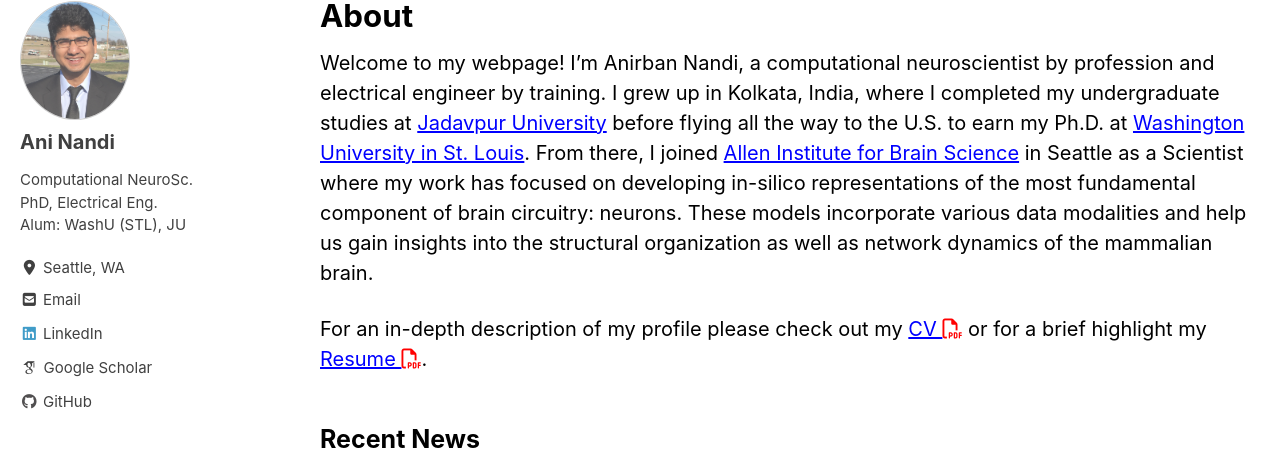
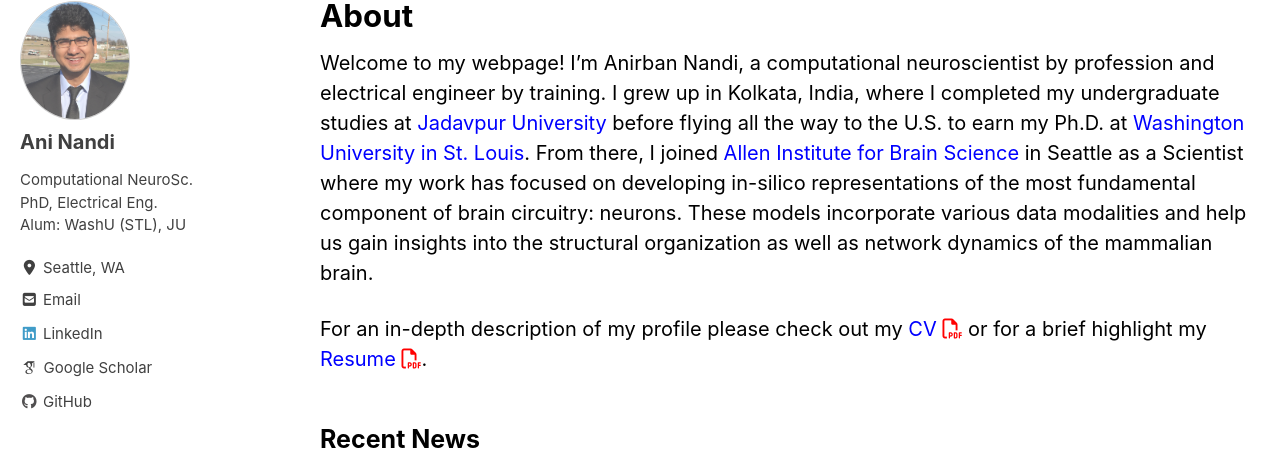
Before and after one commit to anirban6908/anirban6908.github.io, a Jekyll site: the page built from index.md, in a window 1280 px wide. Shown: the part 100-558 px from the top of the page. Built offline with Jekyll 4.4.1, drawn with Linux system fonts in a browser that asks for light colours; cached includes are drawn as plain includes; nearby versions of some CDN libraries; some web fonts are replaced; the list of posts is cut into pages by our own code.

Commit message:
Font size change overall

```diff
--- a/_sass/minimal-mistakes/_reset.scss
+++ b/_sass/minimal-mistakes/_reset.scss
@@ -8,18 +8,18 @@
   /* apply a natural box layout model to all elements */
   box-sizing: border-box;
   background-color: $background-color;
-  font-size: 16px;
+  font-size: 14px;
 
   @include breakpoint($medium) {
+    font-size: 16px;
+  }
+
+  @include breakpoint($large) {
     font-size: 18px;
   }
 
-  @include breakpoint($large) {
+  @include breakpoint($x-large) {
     font-size: 20px;
-  }
-
-  @include breakpoint($x-large) {
-    font-size: 22px;
   }
 
   -webkit-text-size-adjust: 100%;
@@ -76,6 +76,7 @@
 
 a {
   color: $link-color;
+  text-decoration: none;
 }
 
 /* Apply focus state */
--- a/assets/css/main.scss
+++ b/assets/css/main.scss
@@ -6,20 +6,3 @@
 
 @import "minimal-mistakes/skins/{{ site.minimal_mistakes_skin | default: 'default' }}"; // skin
 @import "minimal-mistakes"; // main partials
-
-// Resetting font
-html {
-    font-size: 14px; // change to whatever
-
-    @include breakpoint($medium) {
-        font-size: 16px; // change to whatever
-      }
-
-      @include breakpoint($large) {
-        font-size: 18px; // change to whatever
-      }
-
-      @include breakpoint($x-large) {
-        font-size: 20px; // change to whatever
-      }
-}
```
